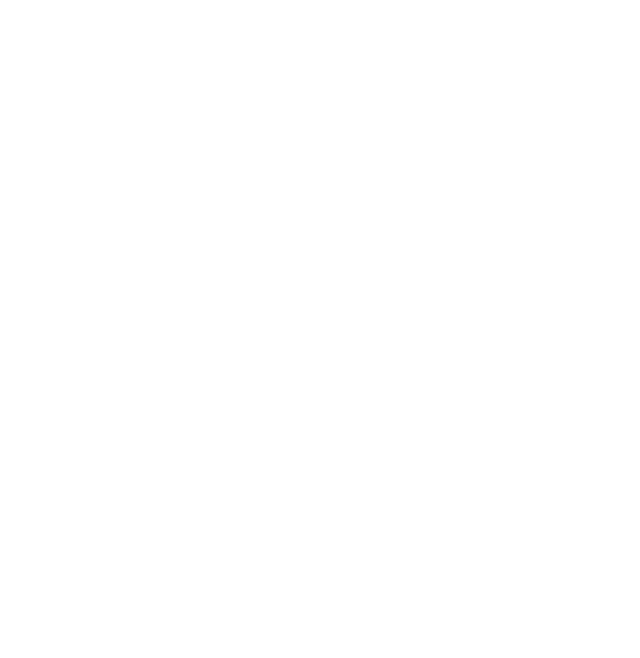
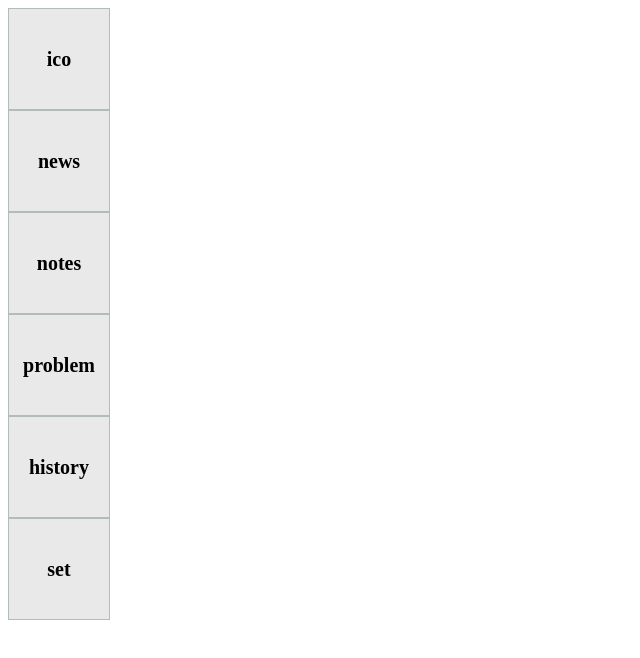
Before and after one commit to nan-mu/ChineseNote, a plain HTML site: page navigationPage.html in a window 1280 px wide. Shown: the whole page, without its empty margins (0-640 px from the left). Drawn offline with Linux system fonts and the light colour scheme.

Commit message:
finish the navigationPage.html's layout

```diff
--- a/navigationPage.css
+++ b/navigationPage.css
@@ -1,3 +1,71 @@
-body
-{
+body {
+    /*字体*/
+    font-family: 微软雅黑;
 }
+
+.chunk {
+    /*浮动*/
+    float: left;
+}
+
+.m_e {
+    /*大小*/
+    height: 100px;
+    width: 100px;
+    /*文本*/
+    text-align: center;
+    font-size: 20px;
+    line-height: 100px;
+    /*颜色*/
+    background-color: #E9E9E9;
+    /*边框*/
+    border-style: solid;
+    border-width: 1px;
+    border-color: #B2BDB8;
+    /*定位*/
+    transition-duration: 3s;
+}
+
+    .m_e:hover {
+        /*颜色*/
+        background-color: #B5BDB9;
+        /*边框*/
+        border-color: #B2BDB8;
+        /*层级*/
+        z-index: 0;
+        /*动画*/
+        transform: scale(1.2);
+        /*大小*/
+    }
+
+#ico {
+    top: 10px;
+}
+
+#news {
+    top: 112px;
+}
+
+#notes {
+    top: 214px;
+}
+
+#problem {
+    top: 316px;
+}
+
+#history {
+    top: 418px;
+}
+
+#set {
+    top: 520px;
+}
+
+.chunk iframe {
+    /*大小*/
+    height: 612px;
+    width: 804px;
+    /*边框*/
+    border: 0;
+}
--- a/navigationPage.html
+++ b/navigationPage.html
@@ -3,16 +3,20 @@
 <html lang="en" xmlns="http://www.w3.org/1999/xhtml">
 <head>
     <meta charset="utf-8" />
-    <title></title>
+    <link rel="stylesheet" href="navigationPage.css" type="text/css" />
+    <title>undefined</title>
 </head>
 <body>
     <div id="menu" class="chunk">
-        <div id="ico" class="m_e"></div>
-        <div id="news" class="m_e"></div>
-        <div id="notes" class="m_e"></div>
-        <div id="problem" class="m_e"></div>
-        <div id="history" class="m_e"></div>
-        <div id="set" class="m_e"></div>
+        <div id="ico" class="m_e"><b>ico</b></div>
+        <div id="news" class="m_e"><b>news</b></div>
+        <div id="notes" class="m_e"><b>notes</b></div>
+        <div id="problem" class="m_e"><b>problem</b></div>
+        <div id="history" class="m_e"><b>history</b></div>
+        <div id="set" class="m_e"><b>set</b></div>
+    </div>
+    <div id="vision" class="chunk">
+        <iframe src="C:\Users\Administrator\Source\Repos\ChineseNote\chineseNote.html"></iframe>
     </div>
 </body>
 </html>
```
